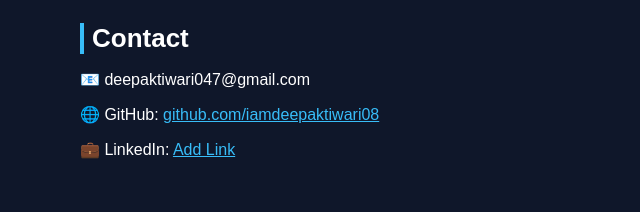
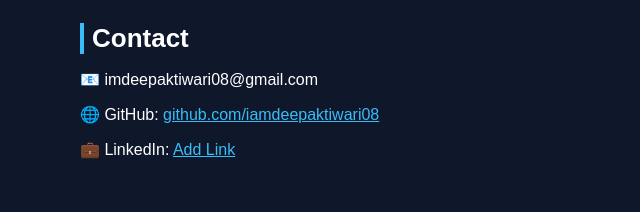
Before and after one commit to iamdeepaktiwari08/iamdeepaktiwari08-AWS-Portfolio-cicd, a plain HTML site: page website/index.html in a window 1280 px wide. Shown: the part 1186-1398 px from the top of the page, 0-640 px from the left. Drawn offline with Linux system fonts and the light colour scheme.

Commit message:
Update contact email in index.html

```diff
--- a/website/index.html
+++ b/website/index.html
@@ -128,7 +128,7 @@
 
 <section>
     <h3>Contact</h3>
-    <p>📧 deepaktiwari047@gmail.com</p>
+    <p>📧 imdeepaktiwari08@gmail.com</p>
     <p>🌐 GitHub: <a target="_blank" href="https://github.com/iamdeepaktiwari08">github.com/iamdeepaktiwari08</a></p>
     <p>💼 LinkedIn: <a target="_blank" href="https://linkedin.com/in/YOUR-LINK">Add Link</a></p>
 </section>
```
